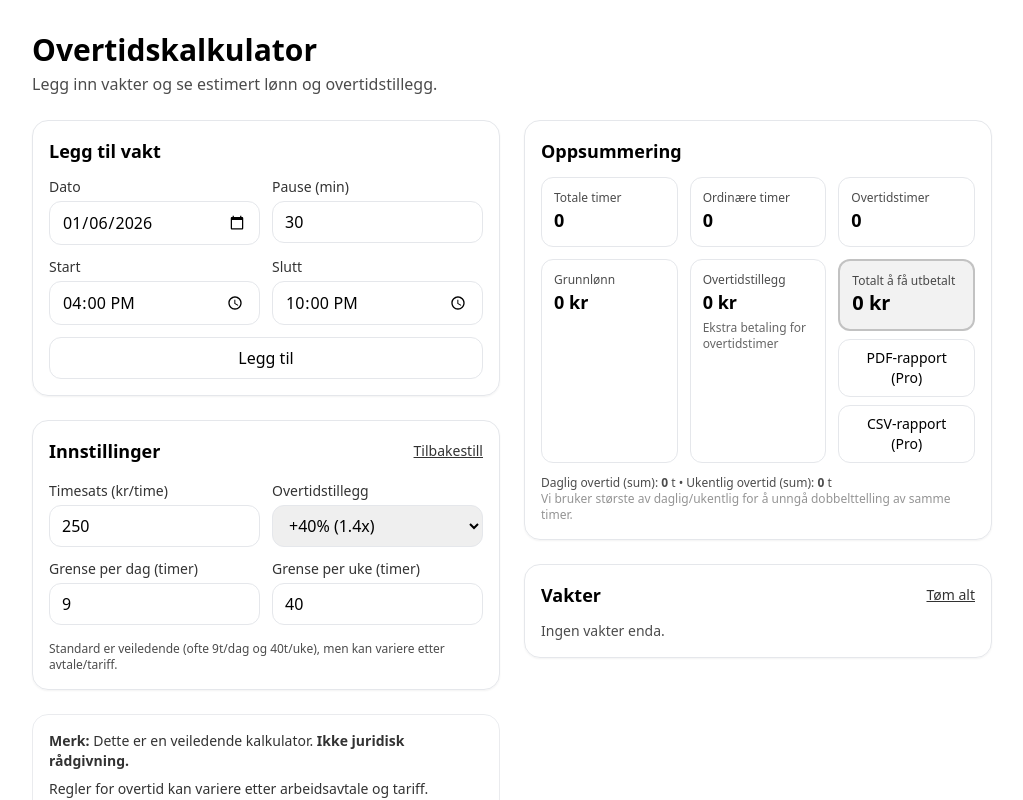
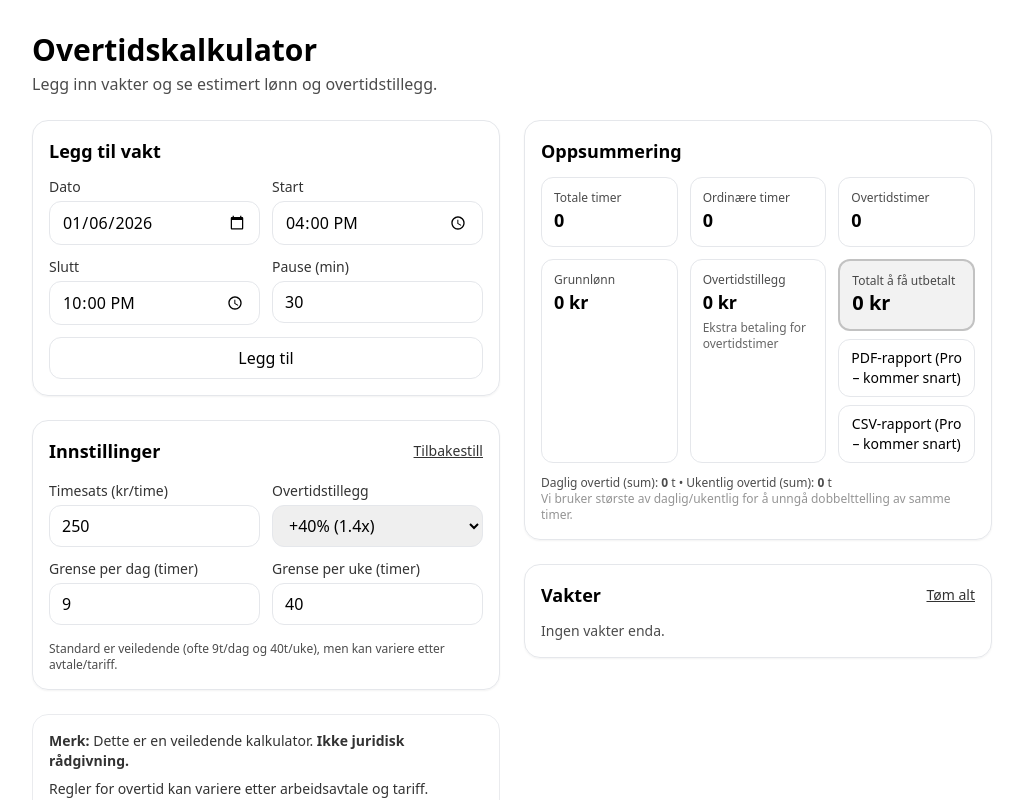
Before and after one commit to KovalDenys1/Overtidskalkulator, a Next.js app: page / in a window 1280 px wide. Shown: the top 800 px of the page, without its empty margins (128-1151 px from the left). Built offline with nearby package versions, Linux system fonts and the light colour scheme.

Commit message:
Update ProModal, ShiftForm, and SummaryCard components with new messaging and layout adjustments

```diff
--- a/components/ProModal.tsx
+++ b/components/ProModal.tsx
@@ -82,12 +82,12 @@ export default function ProModal({ isOpen, onClose, shifts, settings, result }:
   return (
     <div className="fixed inset-0 z-50 flex items-center justify-center bg-black/50" onClick={onClose}>
       <div className="rounded-2xl border bg-white p-6 shadow-lg max-w-md w-full mx-4" onClick={(e) => e.stopPropagation()}>
-        <h2 className="text-lg font-semibold mb-4">Pro</h2>
+        <h2 className="text-lg font-semibold mb-2">Pro</h2>
+        <p className="text-sm opacity-80 mb-4">
+          PDF- og CSV-rapporter er Pro-funksjoner som lanseres snart.
+        </p>
         <p className="text-sm opacity-80 mb-2">
           Last ned PDF/CSV-rapport og lagre historikk uten begrensning.
-        </p>
-        <p className="text-xs opacity-60 mb-4">
-          PDF/CSV er Pro-funksjoner. Denne MVP-en samler interesse før lansering av betaling.
         </p>
         <div className="text-lg font-semibold mb-6">{PRO_PRICE} NOK</div>
         {submitted ? (
@@ -96,10 +96,10 @@ export default function ProModal({ isOpen, onClose, shifts, settings, result }:
               <div className="font-semibold text-green-800">Takk!</div>
             </div>
             <div className="text-xs opacity-70 text-center">
-              E-post lagres lokalt på denne enheten (MVP).
+              Du får ikke tilgang til PDF/CSV i denne versjonen.
             </div>
             <div className="text-xs opacity-70 text-center">
-              Du får ikke tilgang til nedlasting i denne versjonen.
+              E-post lagres lokalt på denne enheten (MVP).
             </div>
             <button
               onClick={() => {
@@ -141,6 +141,9 @@ export default function ProModal({ isOpen, onClose, shifts, settings, result }:
           </div>
         ) : (
           <form onSubmit={handleSubmit} className="space-y-3 mb-4">
+            <p className="text-xs opacity-70 mb-2">
+              I denne versjonen samler vi kun interesse. Nedlasting er ikke tilgjengelig ennå.
+            </p>
             <input
               type="email"
               value={email}
@@ -166,6 +169,7 @@ export default function ProModal({ isOpen, onClose, shifts, settings, result }:
             Lukk
           </button>
         </div>
+        {process.env.NODE_ENV === "development" && (
           <div className="mt-4 pt-4 border-t space-y-3">
             <div className="text-xs opacity-50 text-center">
               Debug (lokalt): modal={metrics.pro_modal_open_count} send={metrics.pro_send_count}{" "}
@@ -192,6 +196,7 @@ export default function ProModal({ isOpen, onClose, shifts, settings, result }:
               )}
             </div>
           </div>
+        )}
       </div>
     </div>
   );
--- a/components/ShiftForm.tsx
+++ b/components/ShiftForm.tsx
@@ -25,7 +25,7 @@ export default function ShiftForm({
     >
       <h2 className="text-lg font-semibold">Legg til vakt</h2>
 
-      <div className="grid gap-3 sm:grid-cols-2">
+      <div className="grid grid-cols-1 sm:grid-cols-2 gap-3">
         <label className="space-y-1">
           <div className="text-sm opacity-80">Dato</div>
           <input
@@ -34,20 +34,6 @@ export default function ShiftForm({
             onChange={(e) => setDate(e.target.value)}
             className="w-full rounded-xl border px-3 py-2"
             required
-          />
-        </label>
-
-        <label className="space-y-1">
-          <div className="text-sm opacity-80">Pause (min)</div>
-          <input
-            type="number"
-            min={0}
-            value={breakMinutes}
-            onChange={(e) => {
-              const val = Number(e.target.value);
-              setBreakMinutes(isNaN(val) || val < 0 ? 0 : val);
-            }}
-            className="w-full rounded-xl border px-3 py-2"
           />
         </label>
 
@@ -72,6 +58,20 @@ export default function ShiftForm({
             required
           />
         </label>
+
+        <label className="space-y-1">
+          <div className="text-sm opacity-80">Pause (min)</div>
+          <input
+            type="number"
+            min={0}
+            value={breakMinutes}
+            onChange={(e) => {
+              const val = Number(e.target.value);
+              setBreakMinutes(isNaN(val) || val < 0 ? 0 : val);
+            }}
+            className="w-full rounded-xl border px-3 py-2"
+          />
+        </label>
       </div>
 
       <button className="w-full rounded-xl border px-3 py-2 font-medium hover:bg-black/5" type="submit">
--- a/components/SummaryCard.tsx
+++ b/components/SummaryCard.tsx
@@ -63,14 +63,14 @@ export default function SummaryCard({
             onClick={handlePDFClick}
             type="button"
           >
-            PDF-rapport (Pro)
+            PDF-rapport (Pro – kommer snart)
           </button>
           <button
             className="w-full rounded-xl border px-3 py-2 font-medium hover:bg-black/5 text-sm"
             onClick={handleCSVClick}
             type="button"
           >
-            CSV-rapport (Pro)
+            CSV-rapport (Pro – kommer snart)
           </button>
         </div>
       </div>
```
Lines whose indentation alone changed are shown as unchanged.
